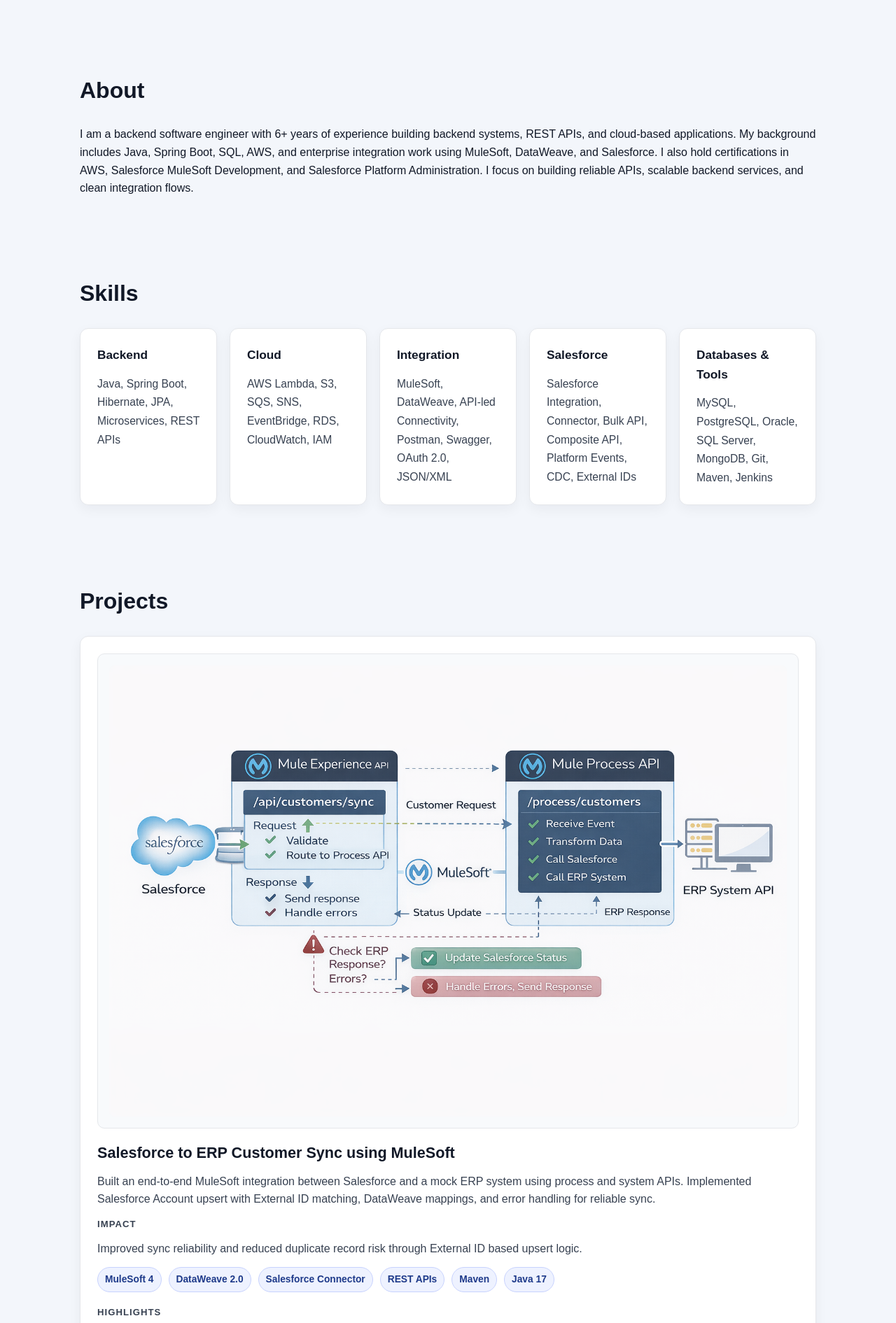
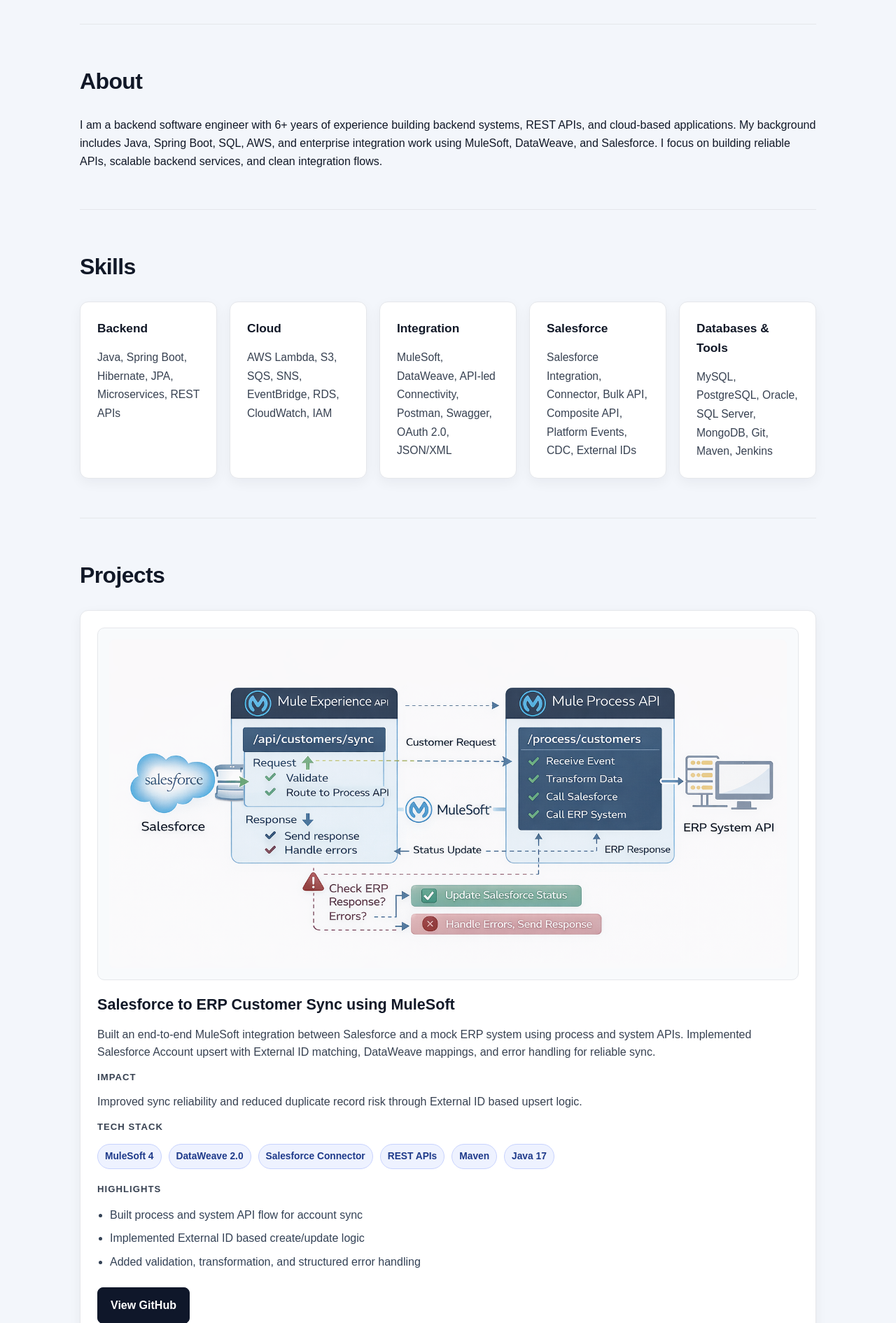
Before and after one commit to nisha-tamta/nisha-portfolio, a React (Vite) app: page / in a window 1280 px wide. Shown: the part 529-2420 px from the top of the page at 70% size. Built offline with nearby package versions, Linux system fonts and the light colour scheme.

Commit message:
Finalize technical portfolio UI polish

```diff
--- a/src/App.jsx
+++ b/src/App.jsx
@@ -17,6 +17,7 @@
       <section className="hero">
         <p className="tag">Java Backend Developer</p>
         <h1>Nisha Tamta</h1>
+        {/* <h2>3x Certified in AWS, MuleSoft, and Salesforce</h2> */}
         <h2>AWS Certified Developer | Salesforce Certified MuleSoft Developer | Salesforce Certified Platform Administrator</h2>
         <p className="hero-text">
           Backend Software Engineer with 6+ years of experience building Java-based backend systems,
@@ -35,10 +36,8 @@
         <p>
           I am a backend software engineer with 6+ years of experience building backend systems,
           REST APIs, and cloud-based applications. My background includes Java, Spring Boot, SQL,
-          AWS, and enterprise integration work using MuleSoft, DataWeave, and Salesforce. I also
-          hold certifications in AWS, Salesforce MuleSoft Development, and Salesforce Platform
-          Administration. I focus on building reliable APIs, scalable backend services, and clean
-          integration flows.
+          AWS, and enterprise integration work using MuleSoft, DataWeave, and Salesforce. I focus
+          on building reliable APIs, scalable backend services, and clean integration flows.
         </p>
       </section>
 
@@ -85,8 +84,11 @@
             process and system APIs. Implemented Salesforce Account upsert with External ID matching,
             DataWeave mappings, and error handling for reliable sync.
           </p>
+
           <p className="project-label">Impact</p>
           <p>Improved sync reliability and reduced duplicate record risk through External ID based upsert logic.</p>
+
+          <p className="project-label">Tech Stack</p>
           <div className="stack-tags">
             <span>MuleSoft 4</span>
             <span>DataWeave 2.0</span>
@@ -95,12 +97,14 @@
             <span>Maven</span>
             <span>Java 17</span>
           </div>
+
           <p className="project-label">Highlights</p>
           <ul>
             <li>Built process and system API flow for account sync</li>
             <li>Implemented External ID based create/update logic</li>
             <li>Added validation, transformation, and structured error handling</li>
           </ul>
+
           <a className="project-button" href="https://github.com/nisha-tamta/salesforce-mulesoft-account-sync" target="_blank" rel="noreferrer">View GitHub</a>
         </div>
 
@@ -114,8 +118,11 @@
             to a mock ERP API. Implemented Salesforce SOAP authentication, REST retrieval, session
             handling, and end-to-end local testing.
           </p>
+
           <p className="project-label">Impact</p>
           <p>Enabled consistent downstream ERP synchronization using transformed Salesforce account data.</p>
+
+          <p className="project-label">Tech Stack</p>
           <div className="stack-tags">
             <span>MuleSoft</span>
             <span>Salesforce Connector</span>
@@ -124,12 +131,14 @@
             <span>DataWeave</span>
             <span>Postman</span>
           </div>
+
           <p className="project-label">Highlights</p>
           <ul>
             <li>Retrieved Salesforce Account data through MuleSoft flow</li>
             <li>Transformed payloads for downstream ERP sync</li>
             <li>Tested full integration locally end to end</li>
           </ul>
+
           <a className="project-button" href="https://github.com/nisha-tamta/salesforce-mulesoft-customer-sync" target="_blank" rel="noreferrer">View GitHub</a>
         </div>
       </section>
@@ -140,7 +149,11 @@
           <div className="card">
             <h4>AWS Certified Developer – Associate (DVA-C02)</h4>
             <p>2026</p>
-            <a href="https://www.credly.com/badges/8e9366de-ef05-4bad-aade-03cf65f6036b/public_url" target="_blank" rel="noreferrer">
+            <a
+              href="https://www.credly.com/badges/8e9366de-ef05-4bad-aade-03cf65f6036b/public_url"
+              target="_blank"
+              rel="noreferrer"
+            >
               Verify Credential
             </a>
           </div>
@@ -148,7 +161,11 @@
           <div className="card">
             <h4>Salesforce Certified MuleSoft Developer</h4>
             <p>2026</p>
-            <a href="https://trailhead.salesforce.com/en/credentials/verification/" target="_blank" rel="noreferrer">
+            <a
+              href="https://trailhead.salesforce.com/en/credentials/verification/"
+              target="_blank"
+              rel="noreferrer"
+            >
               Verify Credential
             </a>
           </div>
@@ -156,7 +173,11 @@
           <div className="card">
             <h4>Salesforce Certified Platform Administrator</h4>
             <p>2026</p>
-            <a href="https://trailhead.salesforce.com/en/credentials/verification/" target="_blank" rel="noreferrer">
+            <a
+              href="https://trailhead.salesforce.com/en/credentials/verification/"
+              target="_blank"
+              rel="noreferrer"
+            >
               Verify Credential
             </a>
           </div>
--- a/src/index.css
+++ b/src/index.css
@@ -2,6 +2,10 @@
   box-sizing: border-box;
   margin: 0;
   padding: 0;
+}
+
+html {
+  scroll-behavior: smooth;
 }
 
 body {
@@ -14,6 +18,10 @@
 a {
   text-decoration: none;
   color: #1d4ed8;
+}
+
+section {
+  scroll-margin-top: 90px;
 }
 
 .site {
@@ -29,19 +37,12 @@
   display: flex;
   justify-content: space-between;
   align-items: center;
-  padding: 18px 0;
+  padding: 16px 0;
+  gap: 16px;
   flex-wrap: wrap;
-  gap: 16px;
-  background: #f8fafc;
+  background: rgba(243, 246, 251, 0.92);
   border-bottom: 1px solid #e5e7eb;
-}
-
-html {
-  scroll-behavior: smooth;
-}
-
-section {
-  scroll-margin-top: 90px;
+  backdrop-filter: blur(8px);
 }
 
 .navbar nav {
@@ -63,7 +64,7 @@
 }
 
 .hero {
-  padding: 80px 0 50px;
+  padding: 72px 0 48px;
 }
 
 .tag {
@@ -99,7 +100,8 @@
 }
 
 .primary-button,
-.secondary-button {
+.secondary-button,
+.project-button {
   display: inline-block;
   padding: 12px 18px;
   border-radius: 8px;
@@ -117,6 +119,115 @@
   background: #ffffff;
   color: #0f172a;
   border: 1px solid #cbd5e1;
+}
+
+.primary-button:hover,
+.project-button:hover {
+  opacity: 0.92;
+}
+
+.secondary-button:hover {
+  background: #f8fafc;
+}
+
+.section {
+  padding: 56px 0;
+  border-top: 1px solid #e5e7eb;
+}
+
+.section:first-of-type {
+  border-top: none;
+}
+
+.section h3 {
+  font-size: 2rem;
+  margin-bottom: 24px;
+  letter-spacing: -0.02em;
+}
+
+.grid {
+  display: grid;
+  grid-template-columns: repeat(auto-fit, minmax(240px, 1fr));
+  gap: 18px;
+}
+
+.skills-grid {
+  display: grid;
+  grid-template-columns: repeat(5, minmax(0, 1fr));
+  gap: 18px;
+  align-items: stretch;
+}
+
+.card,
+.project-card {
+  background: #ffffff;
+  border: 1px solid #e5e7eb;
+  border-radius: 12px;
+  padding: 24px;
+  box-shadow: 0 6px 18px rgba(15, 23, 42, 0.05);
+}
+
+.card p {
+  color: #374151;
+}
+
+.card h4,
+.project-card h4 {
+  margin-bottom: 10px;
+}
+
+.skills-grid .card {
+  min-height: 200px;
+}
+
+.skills-grid .card h4 {
+  font-size: 1.08rem;
+  margin-bottom: 14px;
+}
+
+.skills-grid .card p {
+  font-size: 0.98rem;
+  color: #374151;
+  line-height: 1.7;
+}
+
+.project-card {
+  margin-bottom: 32px;
+}
+
+.project-card h4 {
+  font-size: 1.35rem;
+  margin-bottom: 12px;
+}
+
+.project-card p {
+  margin-bottom: 12px;
+  color: #374151;
+}
+
+.project-image-wrap {
+  background: #f8fafc;
+  border: 1px solid #e5e7eb;
+  border-radius: 10px;
+  padding: 16px;
+  margin-bottom: 18px;
+}
+
+.project-card img {
+  width: 100%;
+  height: auto;
+  display: block;
+  border-radius: 8px;
+}
+
+.project-label {
+  font-size: 0.82rem;
+  font-weight: 800;
+  letter-spacing: 0.08em;
+  text-transform: uppercase;
+  color: #2563eb;
+  margin-top: 10px;
+  margin-bottom: 6px;
 }
 
 .stack-tags {
@@ -137,113 +248,21 @@
   font-weight: 700;
 }
 
-.project-label {
-  font-size: 0.82rem;
-  font-weight: 800;
-  letter-spacing: 0.08em;
-  text-transform: uppercase;
-  color: #2563eb;
-  margin-top: 10px;
-  margin-bottom: 6px;
+.project-card ul {
+  padding-left: 18px;
+  margin: 14px 0;
 }
 
-.project-image-wrap {
-  background: #f8fafc;
-  border: 1px solid #e5e7eb;
-  border-radius: 10px;
-  padding: 16px;
-  margin-bottom: 18px;
+.project-card li {
+  margin-bottom: 8px;
+  color: #334155;
 }
 
-.skills-grid {
-  display: grid;
-  grid-template-columns: repeat(5, minmax(0, 1fr));
-  gap: 18px;
-  align-items: stretch;
-}
-
-.skills-grid .card {
-  min-height: 210px;
-}
-
-.skills-grid .card h4 {
-  margin-bottom: 14px;
-}
-
-.skills-grid .card p {
-  color: #374151;
-  line-height: 1.7;
-}
-
-@media (max-width: 1100px) {
-  .skills-grid {
-    grid-template-columns: repeat(3, minmax(0, 1fr));
-  }
-}
-
-@media (max-width: 768px) {
-  .skills-grid {
-    grid-template-columns: repeat(2, minmax(0, 1fr));
-  }
-}
-
-@media (max-width: 520px) {
-  .skills-grid {
-    grid-template-columns: 1fr;
-  }
-}
-
-.section {
-  padding: 56px 0;
-}
-
-.section h3 {
-  font-size: 2rem;
-  margin-bottom: 24px;
-}
-
-.grid {
-  display: grid;
-  grid-template-columns: repeat(auto-fit, minmax(240px, 1fr));
-  gap: 18px;
-}
-
-.card,
-.project-card {
-  background: #ffffff;
-  border: 1px solid #e5e7eb;
-  border-radius: 12px;
-  padding: 24px;
-  box-shadow: 0 6px 18px rgba(15, 23, 42, 0.05);
-}
-
-.card p {
-  color: #374151;
-}
-
-.project-card {
-  margin-bottom: 32px;
-}
-
-.project-card h4 {
-  font-size: 1.35rem;
-  margin-bottom: 12px;
-}
-
-.project-card p {
-  margin-bottom: 12px;
-  color: #374151;
-}
-
-.project-card strong {
-  color: #111827;
-}
-
-.project-card img {
-  width: 100%;
-  height: auto;
-  display: block;
-  border-radius: 8px;
+.project-button {
+  margin-top: 10px;
+  background: #0f172a;
+  color: #ffffff;
+  border: 1px solid #0f172a;
 }
 
 #certifications .card h4 {
@@ -261,51 +280,16 @@
   font-weight: 700;
 }
 
-.skills-grid .card {
-  min-height: 200px;
-}
-
-.skills-grid .card h4 {
-  font-size: 1.08rem;
-}
-
-.skills-grid .card p {
-  font-size: 0.98rem;
-}
-
-.project-card h4,
-.card h4 {
-  margin-bottom: 10px;
-}
-
-.project-card ul {
-  padding-left: 18px;
-  margin: 14px 0;
-}
-
-.project-button {
-  display: inline-block;
-  margin-top: 8px;
-  padding: 10px 16px;
-  border-radius: 8px;
-  background: #111827;
-  color: #ffffff;
-  font-weight: 600;
-}
-
-.cert-list {
-  padding-left: 20px;
-}
-
-.cert-list li {
-  margin-bottom: 10px;
-  color: #374151;
-}
-
 .contact-note {
   font-weight: 600;
   margin-bottom: 14px;
   color: #111827;
+}
+
+@media (max-width: 1100px) {
+  .skills-grid {
+    grid-template-columns: repeat(3, minmax(0, 1fr));
+  }
 }
 
 @media (max-width: 768px) {
@@ -316,4 +300,14 @@
   .hero h2 {
     font-size: 1.1rem;
   }
+
+  .skills-grid {
+    grid-template-columns: repeat(2, minmax(0, 1fr));
+  }
 }
+
+@media (max-width: 520px) {
+  .skills-grid {
+    grid-template-columns: 1fr;
+  }
+}
```
Also changed, not shown: public/project1-architecture.png.
